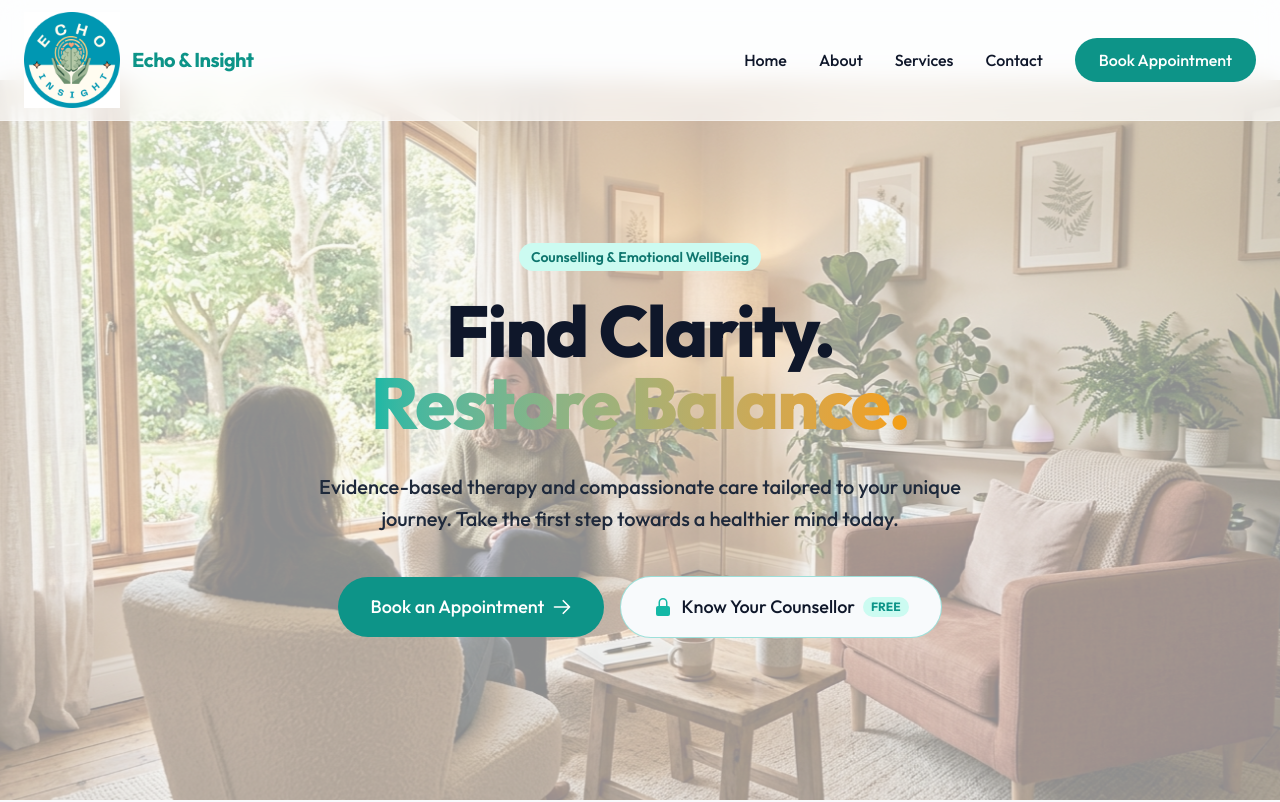
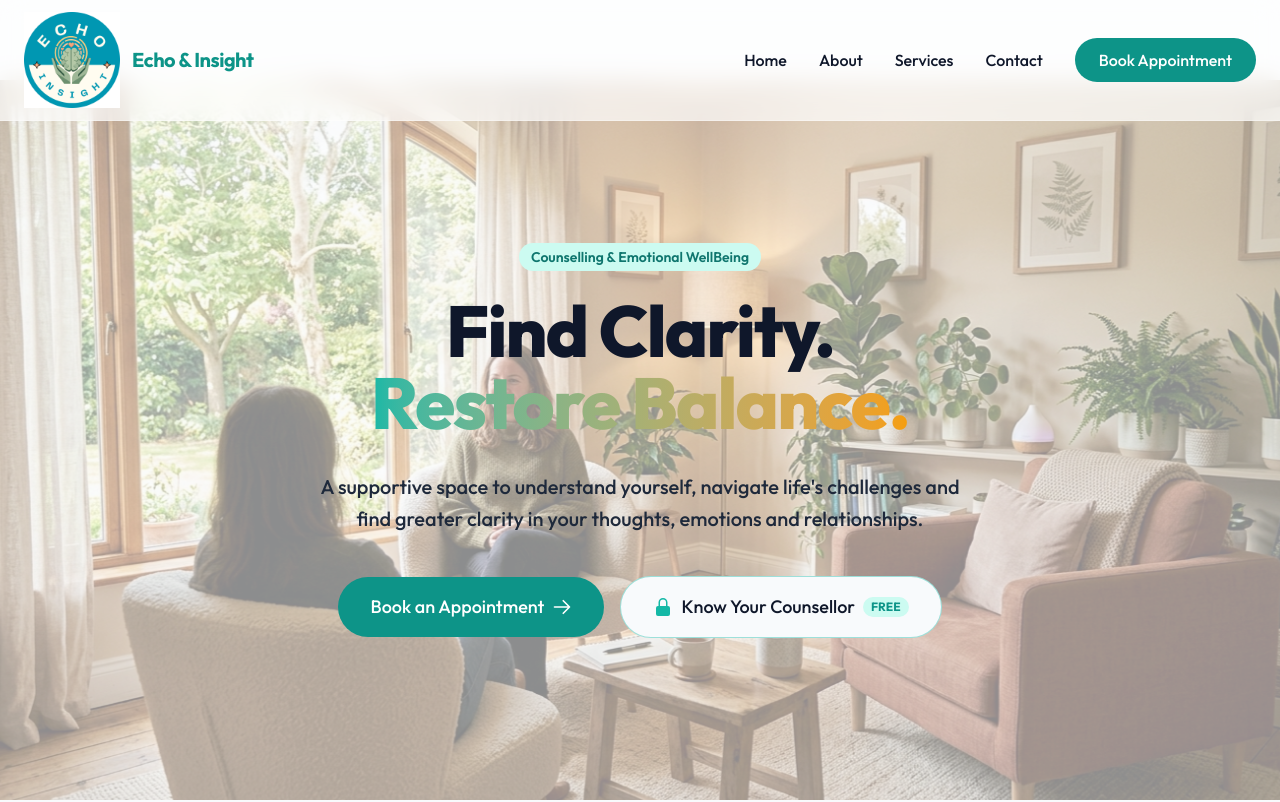
Before and after one commit to echoinsightweb/echoinsightwebsite, a Next.js app: page / in a window 1280 px wide. Shown: the top 802 px of the page. Built offline with nearby package versions, Linux system fonts and the light colour scheme.

Commit message:
content: update hero subtitle copy

```diff
--- a/app/page.tsx
+++ b/app/page.tsx
@@ -30,7 +30,7 @@ export default function Home() {
             </span>
           </h1>
           <p className="text-lg md:text-xl text-secondary-800 dark:text-secondary-200 font-medium mb-10 max-w-2xl mx-auto leading-relaxed">
-            Evidence-based therapy and compassionate care tailored to your unique journey. Take the first step towards a healthier mind today.
+            A supportive space to understand yourself, navigate life&apos;s challenges and find greater clarity in your thoughts, emotions and relationships.
           </p>
           <div className="flex flex-col sm:flex-row items-center justify-center gap-4">
             <Link
```
